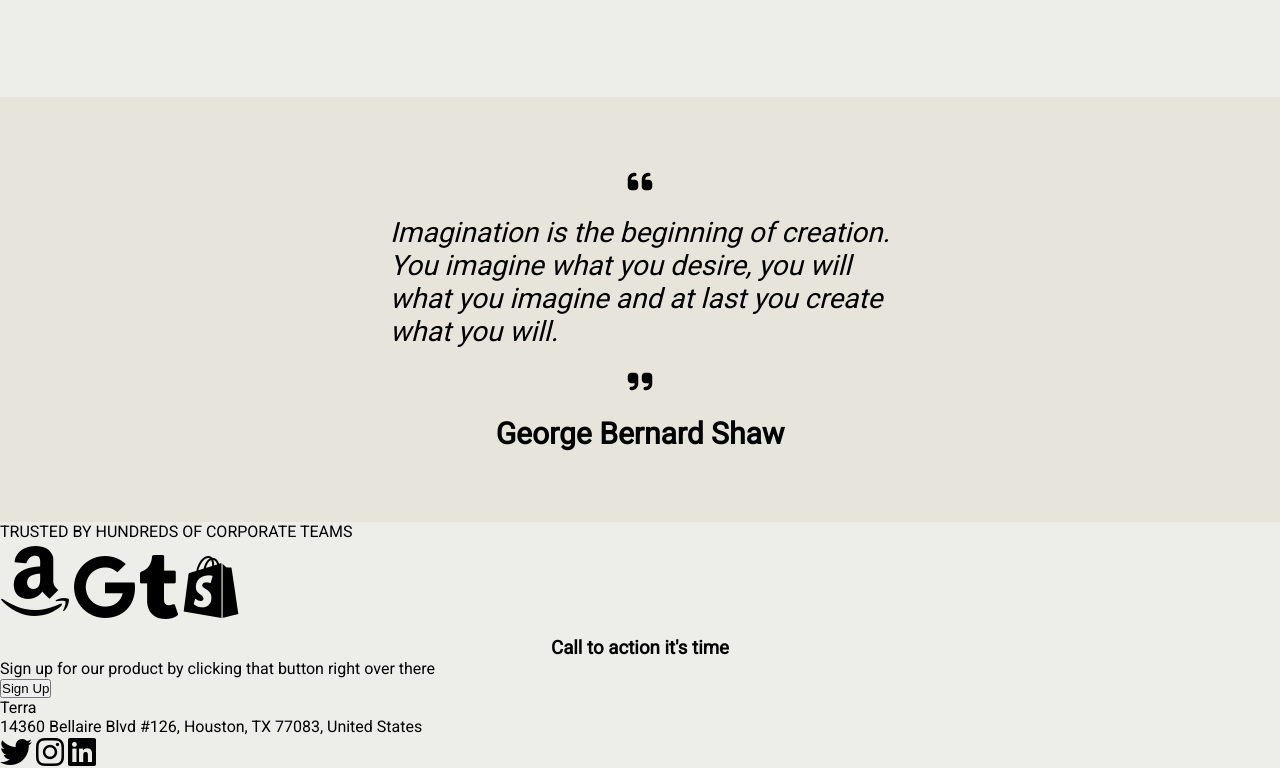
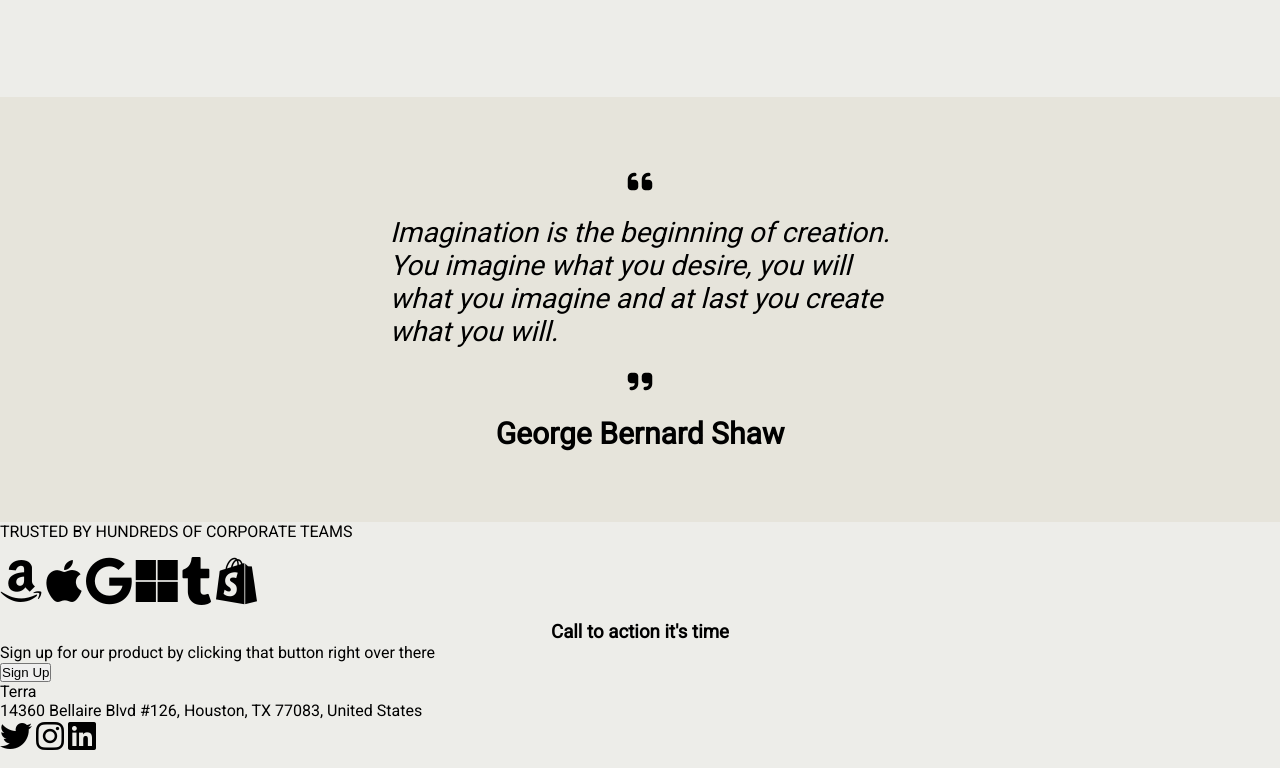
Before and after one commit to vpex-byte/landing-page, a plain HTML site: page index.html in a window 1280 px wide. Shown: the part 1438-2206 px from the top of the page. Drawn offline with Linux system fonts and the light colour scheme; a web font is replaced by a local one.

Commit message:
Add extra icon

```diff
--- a/index.html
+++ b/index.html
@@ -103,12 +103,14 @@
     <!--Partners Section  -->
 
     <div class="partners">
-      <p>TRUSTED BY HUNDREDS OF CORPORATE TEAMS</p>
+      <p class="partners-title">TRUSTED BY HUNDREDS OF CORPORATE TEAMS</p>
       <div class="partners-icons">
-        <i class="fa-brands fa-amazon fa-5x"></i>
-        <i class="fa-brands fa-google fa-4x"></i>
-        <i class="fa-brands fa-tumblr fa-4x"></i>
-        <i class="fa-brands fa-shopify fa-4x"></i>
+        <i style="padding-top: 16px" class="fa-brands fa-amazon fa-3x"></i>
+        <i class="fa-brands fa-apple fa-3x"></i>
+        <i class="fa-brands fa-google fa-3x"></i>
+        <i class="fa-brands fa-microsoft fa-3x"></i>
+        <i class="fa-brands fa-tumblr fa-3x"></i>
+        <i class="fa-brands fa-shopify fa-3x"></i>
       </div>
     </div>
 
```
